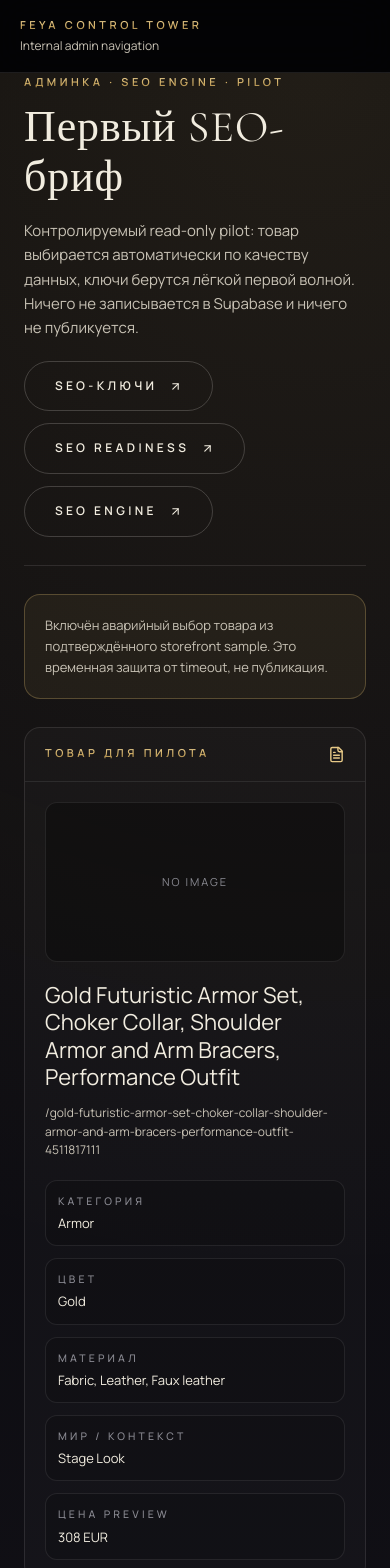
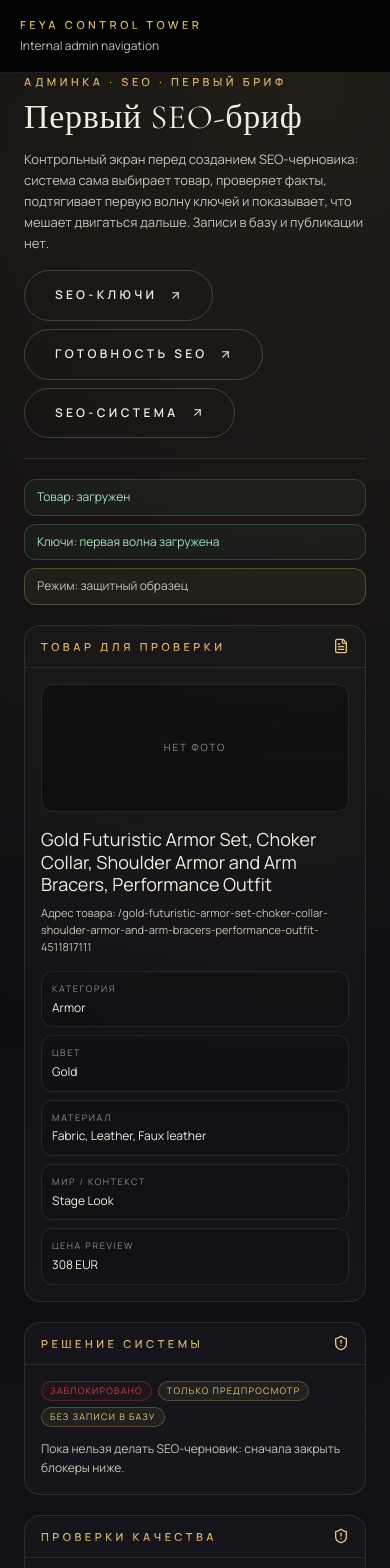
Before and after one commit to THEFEYA/feya-commerce, a Next.js app: page /admin/seo-engine/briefs in a window 390 px wide. Shown: the top 1568 px of the page. Built offline with nearby package versions, Linux system fonts and the light colour scheme; no server answers; the database is empty; a web font is replaced by a local one.

Commit message:
fix: compact and localize SEO pilot brief

```diff
--- a/app/admin/seo-engine/briefs/page.tsx
+++ b/app/admin/seo-engine/briefs/page.tsx
@@ -2,11 +2,40 @@
 import Link from 'next/link';
 import { ArrowUpRight, CheckCircle2, FileText, ShieldAlert, Sparkles, UploadCloud } from 'lucide-react';
 import { getMissingSupabaseEnvMessage, getSupabaseReadClient } from '@/lib/supabase';
-import { STOREFRONT_CARD_SELECT, STOREFRONT_VIEW_V1, mainRegularPrice, productSlug, productTitle } from '@/lib/storefront';
+import { STOREFRONT_VIEW_V1, mainRegularPrice, productSlug, productTitle } from '@/lib/storefront';
 import { buildSeoPilotBrief } from '@/lib/seoPilotDraft';
 
 export const dynamic = 'force-dynamic';
 export const revalidate = 0;
+
+const PILOT_PRODUCT_SELECT = [
+  'canonical_product_id',
+  'product_slug',
+  'matched_etsy_listing_id',
+  'source_url',
+  'card_title',
+  'h1',
+  'seo_title',
+  'meta_description',
+  'product_type',
+  'material',
+  'color',
+  'size_mode',
+  'production_profile',
+  'shipping_profile',
+  'handmade_flag',
+  'styled_imagery_flag',
+  'primary_image_url',
+  'primary_image_alt',
+  'min_price',
+  'max_price',
+  'currency',
+  'has_fallback_price',
+  'has_sampler_excluded_price',
+  'public_configuration_count',
+  'public_price_row_count',
+  'storefront_candidate_flag',
+].join(',');
 
 const KEYWORD_SELECT = 'keyword,keyword_norm,priority_tier,queue_suggested_page_level,queue_keyword_axis,queue_keyword_pattern,validation_status,cleanup_pipeline_status,should_validate_api,should_hold,warning_flags';
 
@@ -30,7 +59,7 @@ const EMERGENCY_PILOT_PRODUCT = {
 async function loadProducts(supabase) {
   const result = await supabase
     .from(STOREFRONT_VIEW_V1)
-    .select(STOREFRONT_CARD_SELECT)
+    .select(PILOT_PRODUCT_SELECT)
     .limit(24);
 
   return { rows: result.data || [], error: result.error?.message || null };
@@ -67,8 +96,9 @@ async function loadPilotData() {
   if (!supabase) return { product: EMERGENCY_PILOT_PRODUCT, keywords: [], error: getMissingSupabaseEnvMessage(), productError: null, keywordError: null, fallbackUsed: true };
 
   const productsResult = await loadProducts(supabase);
-  const product = pickPilotProduct(productsResult.rows) || EMERGENCY_PILOT_PRODUCT;
-  const fallbackUsed = !pickPilotProduct(productsResult.rows);
+  const pickedProduct = pickPilotProduct(productsResult.rows);
+  const product = pickedProduct || EMERGENCY_PILOT_PRODUCT;
+  const fallbackUsed = !pickedProduct;
 
   let keywordsResult = { rows: [], error: null };
   try {
@@ -87,20 +117,47 @@ async function loadPilotData() {
   };
 }
 
+function statusLabel(status) {
+  const labels = {
+    pass: 'готово',
+    warning: 'проверить',
+    blocker: 'блокер',
+    blocked: 'заблокировано',
+    needs_metric_validation: 'нужны метрики',
+    ready_for_human_draft_preview: 'готово к черновику',
+    tier_1: 'приоритет 1',
+    tier_2: 'приоритет 2',
+    queued: 'в очереди',
+    validated: 'метрики подтверждены',
+    preview_only: 'только предпросмотр',
+    no_writes: 'без записи в базу',
+  };
+  return labels[String(status || '').toLowerCase()] || status || 'нет данных';
+}
+
 function toneClass(status) {
-  if (status === 'pass') return 'border-[rgba(108,183,138,.35)] text-[#a9dfbd] bg-[rgba(108,183,138,.08)]';
-  if (status === 'blocker') return 'border-[rgba(196,64,88,.34)] text-[var(--ruby-soft)] bg-[rgba(160,32,56,.08)]';
+  if (status === 'pass' || status === 'ready_for_human_draft_preview') return 'border-[rgba(108,183,138,.35)] text-[#a9dfbd] bg-[rgba(108,183,138,.08)]';
+  if (status === 'blocker' || status === 'blocked') return 'border-[rgba(196,64,88,.34)] text-[var(--ruby-soft)] bg-[rgba(160,32,56,.08)]';
   return 'border-[rgba(212,178,106,.30)] text-[var(--gold-warm)] bg-[rgba(212,178,106,.07)]';
 }
 
-function Chip({ children, status = 'warning' }) {
-  return <span className={`inline-flex rounded-full border px-2.5 py-1 text-[10px] uppercase tracking-[0.16em] ${toneClass(status)}`}>{children}</span>;
+function Chip({ children, status = 'warning', compact = false }) {
+  return <span className={`inline-flex rounded-full border ${compact ? 'px-2 py-0.5 text-[9px]' : 'px-2.5 py-1 text-[10px]'} uppercase tracking-[0.14em] ${toneClass(status)}`}>{children}</span>;
 }
 
 function Panel({ title, children, icon: Icon }) {
   return <div className="rounded-2xl border border-[rgba(216,214,211,.12)] bg-[rgba(255,255,255,.025)] overflow-hidden">
-    <div className="flex items-center justify-between gap-4 px-5 py-4 border-b border-[rgba(216,214,211,.10)]"><div><div className="eyebrow-gold mb-1">{title}</div></div>{Icon ? <Icon size={17} className="text-[var(--gold-warm)]" /> : null}</div>
-    <div className="p-5">{children}</div>
+    <div className="flex items-center justify-between gap-4 px-4 py-3 border-b border-[rgba(216,214,211,.10)]"><div className="eyebrow-gold">{title}</div>{Icon ? <Icon size={16} className="text-[var(--gold-warm)]" /> : null}</div>
+    <div className="p-4">{children}</div>
+  </div>;
+}
+
+function StatusStrip({ error, keywordError, fallbackUsed }) {
+  if (!error && !keywordError && !fallbackUsed) return null;
+  return <div className="grid md:grid-cols-3 gap-2 mb-5">
+    <div className={`rounded-xl border px-3 py-2 text-[12px] ${error ? 'border-[rgba(212,178,106,.30)] bg-[rgba(212,178,106,.07)] text-[var(--bone-dim)]' : 'border-[rgba(108,183,138,.25)] bg-[rgba(108,183,138,.06)] text-[#a9dfbd]'}`}>Товар: {error ? 'предупреждение по базе' : 'загружен'}</div>
+    <div className={`rounded-xl border px-3 py-2 text-[12px] ${keywordError ? 'border-[rgba(212,178,106,.30)] bg-[rgba(212,178,106,.07)] text-[var(--bone-dim)]' : 'border-[rgba(108,183,138,.25)] bg-[rgba(108,183,138,.06)] text-[#a9dfbd]'}`}>Ключи: {keywordError ? 'требуют лёгкой догрузки' : 'первая волна загружена'}</div>
+    <div className={`rounded-xl border px-3 py-2 text-[12px] ${fallbackUsed ? 'border-[rgba(212,178,106,.30)] bg-[rgba(212,178,106,.07)] text-[var(--bone-dim)]' : 'border-[rgba(108,183,138,.25)] bg-[rgba(108,183,138,.06)] text-[#a9dfbd]'}`}>Режим: {fallbackUsed ? 'защитный образец' : 'живые данные'}</div>
   </div>;
 }
 
@@ -109,60 +166,59 @@ export default async function SeoEngineBriefsPage() {
   const brief = product ? buildSeoPilotBrief(product, keywords) : null;
 
   return <main className="min-h-screen bg-[radial-gradient(circle_at_80%_0%,rgba(212,178,106,.13),transparent_32%),linear-gradient(180deg,#07070A,#111016_45%,#07070A)]">
-    <section className="container-feya pt-10 pb-16">
-      <div className="flex flex-col gap-5 lg:flex-row lg:items-end lg:justify-between border-b border-[rgba(216,214,211,.12)] pb-7 mb-7">
+    <section className="container-feya pt-7 pb-12">
+      <div className="flex flex-col gap-4 lg:flex-row lg:items-end lg:justify-between border-b border-[rgba(216,214,211,.12)] pb-5 mb-5">
         <div>
-          <div className="eyebrow-gold mb-3">Админка · SEO Engine · Pilot</div>
-          <h1 className="font-tall text-bone leading-none" style={{ fontSize: 'clamp(44px,7vw,88px)' }}>Первый SEO-бриф</h1>
-          <p className="mt-4 max-w-3xl text-[15px] leading-relaxed text-[var(--bone-dim)]">Контролируемый read-only pilot: товар выбирается автоматически по качеству данных, ключи берутся лёгкой первой волной. Ничего не записывается в Supabase и ничего не публикуется.</p>
+          <div className="eyebrow-gold mb-2">Админка · SEO · первый бриф</div>
+          <h1 className="font-tall text-bone leading-none" style={{ fontSize: 'clamp(34px,5vw,60px)' }}>Первый SEO-бриф</h1>
+          <p className="mt-3 max-w-3xl text-[13px] leading-relaxed text-[var(--bone-dim)]">Контрольный экран перед созданием SEO-черновика: система сама выбирает товар, проверяет факты, подтягивает первую волну ключей и показывает, что мешает двигаться дальше. Записи в базу и публикации нет.</p>
         </div>
-        <div className="flex flex-wrap gap-3"><Link href="/admin/seo-keywords" className="btn-ghost">SEO-ключи <ArrowUpRight size={13} /></Link><Link href="/admin/seo" className="btn-ghost">SEO readiness <ArrowUpRight size={13} /></Link><Link href="/admin/seo-engine" className="btn-ghost">SEO Engine <ArrowUpRight size={13} /></Link></div>
+        <div className="flex flex-wrap gap-2"><Link href="/admin/seo-keywords" className="btn-ghost">SEO-ключи <ArrowUpRight size={13} /></Link><Link href="/admin/seo" className="btn-ghost">Готовность SEO <ArrowUpRight size={13} /></Link><Link href="/admin/seo-engine" className="btn-ghost">SEO-система <ArrowUpRight size={13} /></Link></div>
       </div>
 
-      {error ? <div className="rounded-2xl border border-[rgba(212,178,106,.30)] bg-[rgba(212,178,106,.07)] p-5 text-[13px] leading-relaxed text-[var(--bone-dim)] mb-7">Storefront query warning: {error}</div> : null}
-      {keywordError ? <div className="rounded-2xl border border-[rgba(212,178,106,.30)] bg-[rgba(212,178,106,.07)] p-5 text-[13px] leading-relaxed text-[var(--bone-dim)] mb-7">Keyword query warning: {keywordError}. Pilot продолжает работу по товару; ключи будут догружены следующим лёгким слоем.</div> : null}
-      {fallbackUsed ? <div className="rounded-2xl border border-[rgba(212,178,106,.30)] bg-[rgba(212,178,106,.07)] p-5 text-[13px] leading-relaxed text-[var(--bone-dim)] mb-7">Включён аварийный выбор товара из подтверждённого storefront sample. Это временная защита от timeout, не публикация.</div> : null}
-      {!brief ? <div className="rounded-2xl border border-[rgba(196,64,88,.35)] bg-[rgba(160,32,56,.10)] p-5 text-[var(--bone-dim)]">Не удалось собрать pilot: нет товара.</div> : null}
+      <StatusStrip error={error} keywordError={keywordError} fallbackUsed={fallbackUsed} />
+
+      {!brief ? <div className="rounded-2xl border border-[rgba(196,64,88,.35)] bg-[rgba(160,32,56,.10)] p-5 text-[var(--bone-dim)]">Не удалось собрать первый бриф: нет товара.</div> : null}
 
       {brief ? <>
-        <div className="grid lg:grid-cols-[1fr_360px] gap-6 mb-6">
-          <Panel title="Товар для пилота" icon={FileText}>
-            <div className="grid md:grid-cols-[130px_1fr] gap-5 items-start">
-              <div className="relative h-40 rounded-xl overflow-hidden bg-black/30 border border-[rgba(216,214,211,.10)]">{product.primary_image_url ? <img src={product.primary_image_url} alt="" className="absolute inset-0 h-full w-full object-cover" /> : <div className="h-full w-full flex items-center justify-center text-[11px] uppercase tracking-[0.18em] text-[var(--smoke)]">no image</div>}</div>
+        <div className="grid lg:grid-cols-[1fr_320px] gap-5 mb-5">
+          <Panel title="Товар для проверки" icon={FileText}>
+            <div className="grid md:grid-cols-[112px_1fr] gap-4 items-start">
+              <div className="relative h-32 rounded-xl overflow-hidden bg-black/30 border border-[rgba(216,214,211,.10)]">{product.primary_image_url ? <img src={product.primary_image_url} alt="" className="absolute inset-0 h-full w-full object-cover" /> : <div className="h-full w-full flex items-center justify-center text-[10px] uppercase tracking-[0.18em] text-[var(--smoke)]">нет фото</div>}</div>
               <div>
-                <h2 className="text-bone text-[22px] leading-tight">{brief.productTitle}</h2>
-                <div className="mt-3 text-[12px] text-[var(--bone-dim)]">/{brief.productSlug}</div>
-                <div className="mt-5 grid sm:grid-cols-2 gap-3">{brief.productFacts.map((fact) => <div key={fact.label} className="rounded-xl border border-[rgba(216,214,211,.10)] bg-black/15 p-3"><div className="eyebrow-dim mb-1">{fact.label}</div><div className="text-[13px] text-bone">{fact.value}</div></div>)}</div>
+                <h2 className="text-bone text-[18px] leading-tight">{brief.productTitle}</h2>
+                <div className="mt-2 text-[11px] text-[var(--bone-dim)]">Адрес товара: /{brief.productSlug}</div>
+                <div className="mt-4 grid sm:grid-cols-2 gap-2">{brief.productFacts.map((fact) => <div key={fact.label} className="rounded-xl border border-[rgba(216,214,211,.10)] bg-black/15 p-2.5"><div className="text-[9px] uppercase tracking-[0.18em] text-[var(--smoke)] mb-1">{fact.label}</div><div className="text-[12px] text-bone leading-snug">{fact.value}</div></div>)}</div>
               </div>
             </div>
           </Panel>
 
-          <Panel title="Решение gate" icon={brief.status === 'blocked' ? ShieldAlert : CheckCircle2}>
-            <div className="flex flex-wrap gap-2 mb-4"><Chip status={brief.status === 'blocked' ? 'blocker' : 'warning'}>{brief.status}</Chip><Chip status="warning">preview only</Chip><Chip status="warning">no DB writes</Chip></div>
-            <p className="text-[13px] leading-relaxed text-[var(--bone-dim)]">{brief.decision}</p>
+          <Panel title="Решение системы" icon={brief.status === 'blocked' ? ShieldAlert : CheckCircle2}>
+            <div className="flex flex-wrap gap-1.5 mb-3"><Chip status={brief.status} compact>{statusLabel(brief.status)}</Chip><Chip status="warning" compact>только предпросмотр</Chip><Chip status="warning" compact>без записи в базу</Chip></div>
+            <p className="text-[12px] leading-relaxed text-[var(--bone-dim)]">{brief.status === 'blocked' ? 'Пока нельзя делать SEO-черновик: сначала закрыть блокеры ниже.' : 'Можно готовить черновик для ручной проверки, но публиковать ещё нельзя.'}</p>
           </Panel>
         </div>
 
-        <div className="grid xl:grid-cols-[.9fr_1.1fr] gap-6 mb-6">
-          <Panel title="Quality gate" icon={ShieldAlert}>
-            <div className="space-y-3">{brief.blockerChecks.map((check) => <div key={check.label} className="grid grid-cols-[140px_auto_1fr] gap-3 items-center rounded-xl border border-[rgba(216,214,211,.09)] bg-black/15 p-3"><div className="text-bone text-[13px]">{check.label}</div><Chip status={check.status}>{check.status}</Chip><div className="text-[12px] leading-relaxed text-[var(--bone-dim)]">{check.note}</div></div>)}</div>
+        <div className="grid xl:grid-cols-[.9fr_1.1fr] gap-5 mb-5">
+          <Panel title="Проверки качества" icon={ShieldAlert}>
+            <div className="space-y-2">{brief.blockerChecks.map((check) => <div key={check.label} className="grid grid-cols-[118px_84px_1fr] gap-2 items-center rounded-xl border border-[rgba(216,214,211,.09)] bg-black/15 p-2.5"><div className="text-bone text-[12px]">{check.label}</div><Chip status={check.status} compact>{statusLabel(check.status)}</Chip><div className="text-[11px] leading-relaxed text-[var(--bone-dim)]">{check.note}</div></div>)}</div>
           </Panel>
 
-          <Panel title="Tier-1 keyword candidates" icon={UploadCloud}>
-            <div className="grid sm:grid-cols-2 gap-3">{brief.candidateKeywords.length ? brief.candidateKeywords.map((keyword, index) => <div key={`${keyword.keyword_norm || keyword.keyword}-${index}`} className="rounded-xl border border-[rgba(216,214,211,.10)] bg-black/15 p-3"><div className="text-bone text-[14px] leading-snug">{keyword.keyword || keyword.keyword_norm}</div><div className="mt-2 flex flex-wrap gap-1.5"><Chip status="warning">{keyword.priority_tier || 'tier'}</Chip><Chip status="warning">{keyword.validation_status || 'queued'}</Chip>{keyword.should_validate_api ? <Chip status="warning">нужны метрики</Chip> : null}</div></div>) : <div className="text-[13px] text-[var(--bone-dim)]">Релевантные tier-1 ключи не найдены или keyword query временно не ответил. Это не блокирует выбор товара, но блокирует финальный scoring.</div>}</div>
+          <Panel title="Ключи первой волны" icon={UploadCloud}>
+            <div className="grid sm:grid-cols-2 xl:grid-cols-3 gap-2">{brief.candidateKeywords.length ? brief.candidateKeywords.map((keyword, index) => <div key={`${keyword.keyword_norm || keyword.keyword}-${index}`} className="rounded-xl border border-[rgba(216,214,211,.10)] bg-black/15 p-2.5"><div className="text-bone text-[13px] leading-snug">{keyword.keyword || keyword.keyword_norm}</div><div className="mt-1.5 text-[10px] leading-relaxed text-[var(--bone-dim)]">{statusLabel(keyword.priority_tier)} · {statusLabel(keyword.validation_status)}{keyword.should_validate_api ? ' · нужны метрики' : ''}</div></div>) : <div className="text-[12px] text-[var(--bone-dim)]">Релевантные ключи первой волны не найдены или запрос к ключам временно не ответил. Это не блокирует выбор товара, но блокирует финальную SEO-оценку.</div>}</div>
           </Panel>
         </div>
 
-        <Panel title="SEO draft preview" icon={Sparkles}>
-          <div className="grid lg:grid-cols-[.8fr_1fr] gap-6">
-            <div className="space-y-4">
-              <div><div className="eyebrow-dim mb-2">SEO title</div><div className="rounded-xl border border-[rgba(216,214,211,.10)] bg-black/15 p-4 text-bone text-[15px] leading-relaxed">{brief.draftPreview.seoTitle}</div></div>
-              <div><div className="eyebrow-dim mb-2">H1</div><div className="rounded-xl border border-[rgba(216,214,211,.10)] bg-black/15 p-4 text-bone text-[15px] leading-relaxed">{brief.draftPreview.h1}</div></div>
-              <div><div className="eyebrow-dim mb-2">Meta description</div><div className="rounded-xl border border-[rgba(216,214,211,.10)] bg-black/15 p-4 text-bone text-[15px] leading-relaxed">{brief.draftPreview.metaDescription}</div></div>
+        <Panel title="Предпросмотр SEO-черновика" icon={Sparkles}>
+          <div className="grid lg:grid-cols-[.85fr_1fr] gap-5">
+            <div className="space-y-3">
+              <div><div className="text-[10px] uppercase tracking-[0.18em] text-[var(--smoke)] mb-1.5">SEO title</div><div className="rounded-xl border border-[rgba(216,214,211,.10)] bg-black/15 p-3 text-bone text-[13px] leading-relaxed">{brief.draftPreview.seoTitle}</div></div>
+              <div><div className="text-[10px] uppercase tracking-[0.18em] text-[var(--smoke)] mb-1.5">H1</div><div className="rounded-xl border border-[rgba(216,214,211,.10)] bg-black/15 p-3 text-bone text-[13px] leading-relaxed">{brief.draftPreview.h1}</div></div>
+              <div><div className="text-[10px] uppercase tracking-[0.18em] text-[var(--smoke)] mb-1.5">Meta description</div><div className="rounded-xl border border-[rgba(216,214,211,.10)] bg-black/15 p-3 text-bone text-[13px] leading-relaxed">{brief.draftPreview.metaDescription}</div></div>
             </div>
             <div>
-              <div className="eyebrow-dim mb-2">Intro / bullets</div>
-              <div className="rounded-xl border border-[rgba(216,214,211,.10)] bg-black/15 p-4 text-[13px] leading-relaxed text-[var(--bone-dim)]"><p>{brief.draftPreview.intro}</p><ul className="mt-4 space-y-2 list-disc pl-5">{brief.draftPreview.bullets.map((bullet) => <li key={bullet}>{bullet}</li>)}</ul></div>
+              <div className="text-[10px] uppercase tracking-[0.18em] text-[var(--smoke)] mb-1.5">Вступление и пункты</div>
+              <div className="rounded-xl border border-[rgba(216,214,211,.10)] bg-black/15 p-3 text-[12px] leading-relaxed text-[var(--bone-dim)]"><p>{brief.draftPreview.intro}</p><ul className="mt-3 space-y-1.5 list-disc pl-5">{brief.draftPreview.bullets.map((bullet) => <li key={bullet}>{bullet}</li>)}</ul></div>
             </div>
           </div>
         </Panel>
```
